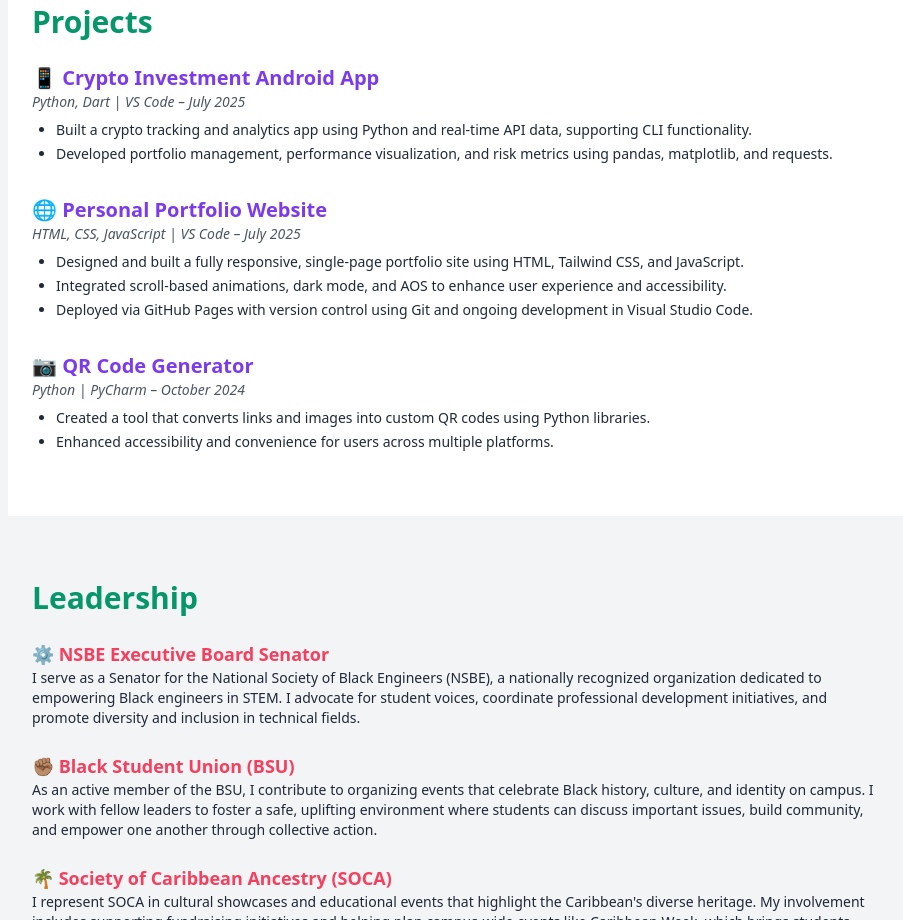
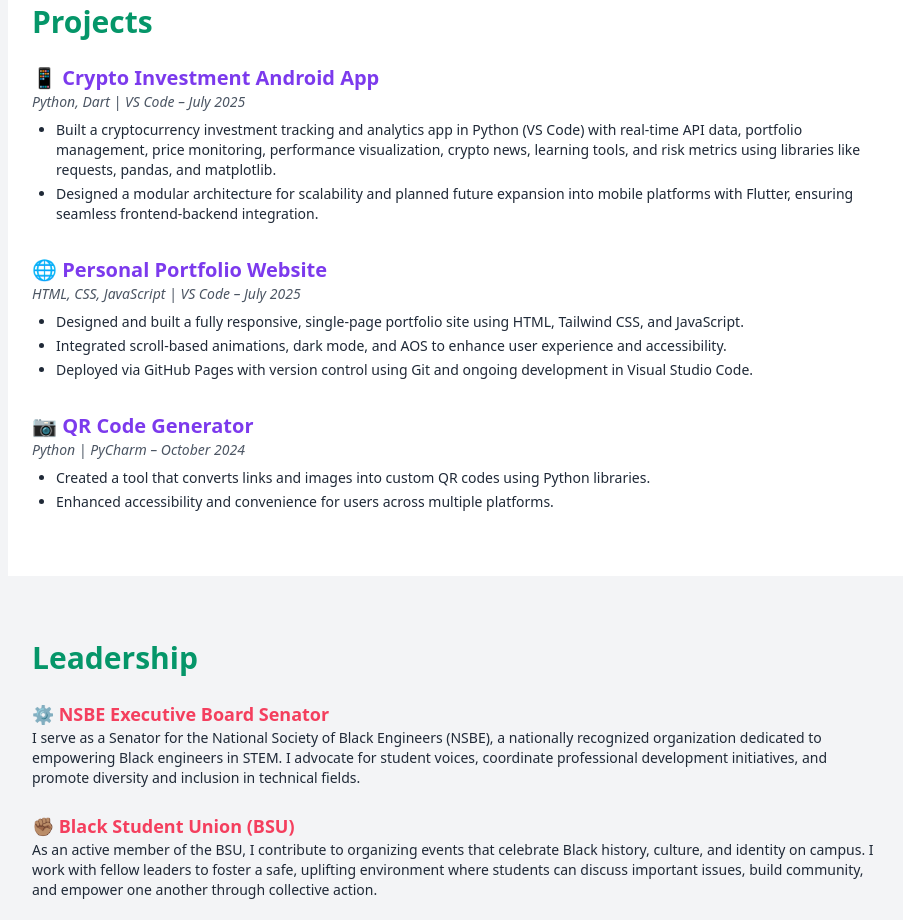
Before and after one commit to MMur2x/PersonalWebsite, a plain HTML site: page index.html in a window 1280 px wide. Shown: the part 2040-2960 px from the top of the page, without its empty margins (184-1087 px from the left). Drawn offline with nearby package versions, Linux system fonts and the light colour scheme.

Commit message:
descr pos

```diff
--- a/index.html
+++ b/index.html
@@ -141,8 +141,8 @@
     <h3 class="text-xl font-semibold text-violet-600 dark:text-violet-400">📱 Crypto Investment Android App</h3>
     <p class="text-sm italic text-gray-600 dark:text-gray-400 mb-2">Python, Dart | VS Code – July 2025</p>
     <ul class="list-disc ml-6 text-sm space-y-1">
-      <li>Built a crypto tracking and analytics app using Python and real-time API data, supporting CLI functionality.</li>
-      <li>Developed portfolio management, performance visualization, and risk metrics using pandas, matplotlib, and requests.</li>
+      <li>Built a cryptocurrency investment tracking and analytics app in Python (VS Code) with real-time API data, portfolio management, price monitoring, performance visualization, crypto news, learning tools, and risk metrics using libraries like requests, pandas, and matplotlib.</li>
+      <li>Designed a modular architecture for scalability and planned future expansion into mobile platforms with Flutter, ensuring seamless frontend-backend integration.</li>
     </ul>
   </div>
 
```
